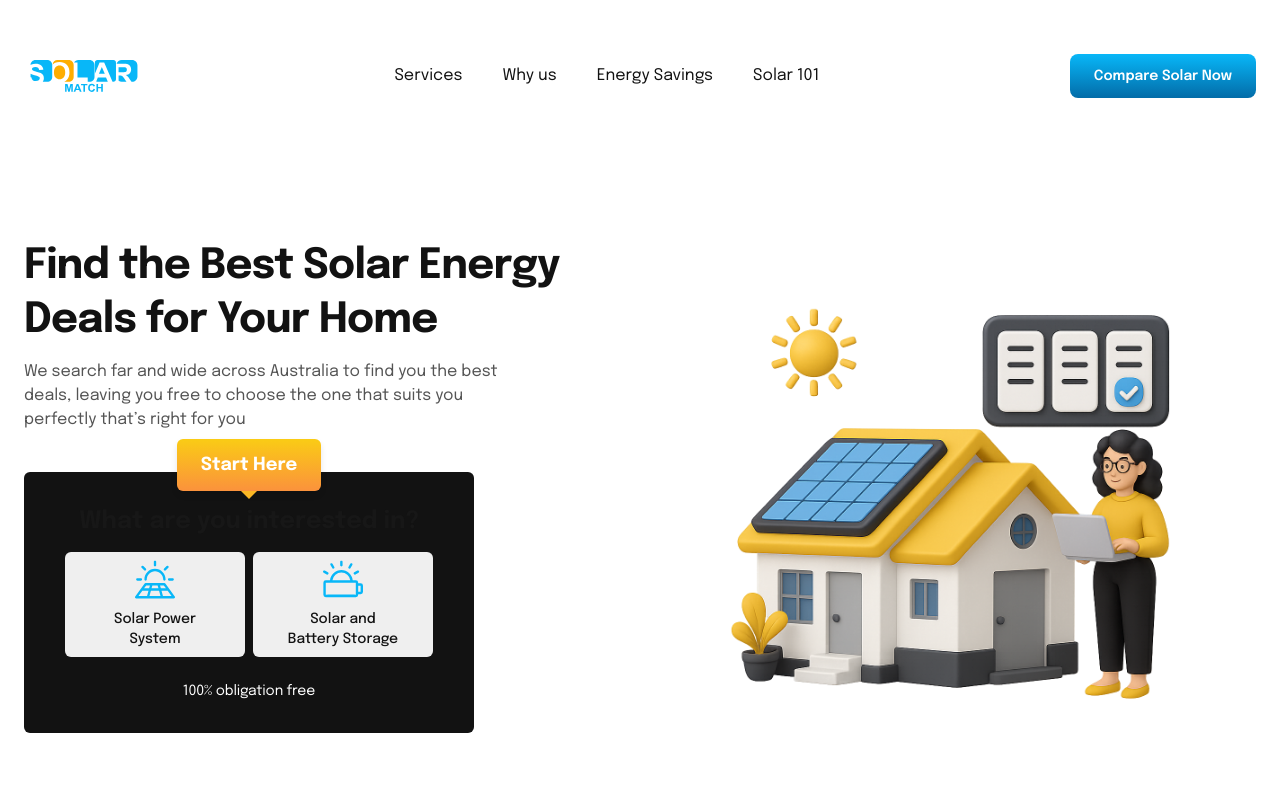
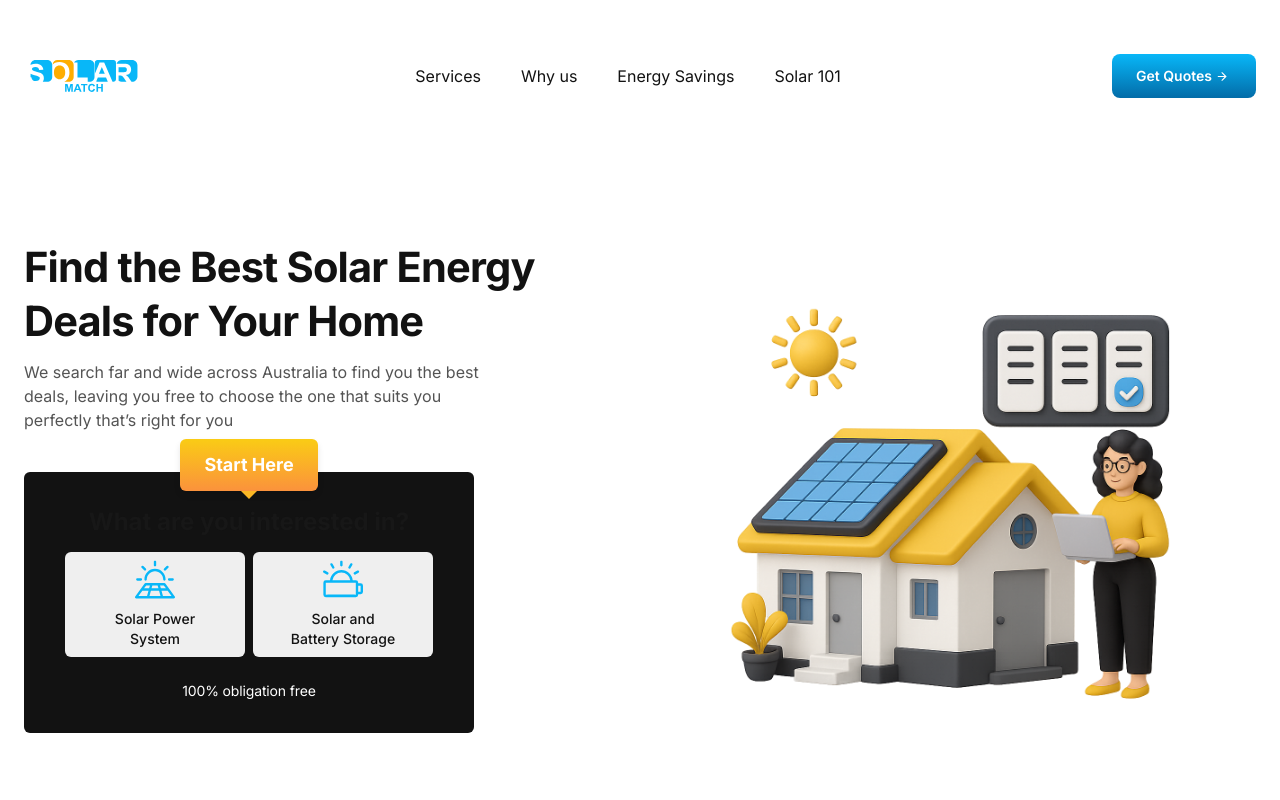
Before and after one commit to elghanbibadr/solarmatch, a Next.js app: page / in a window 1280 px wide. Shown: the top 800 px of the page. Built offline with nearby package versions, Linux system fonts and the light colour scheme; what react-google-recaptcha-v3 would draw is missing.

Commit message:
change site font

```diff
--- a/app/componenets/Navbar.tsx
+++ b/app/componenets/Navbar.tsx
@@ -2,6 +2,7 @@
 import Image from "next/image";
 import Link from "next/link";
 import logo from "@/public/solar-match-logo.svg";
+import { ArrowRight } from "lucide-react";
 
 const Navbar = () => {
 
@@ -36,7 +37,7 @@ const Navbar = () => {
       <div className="">
         <Link href="/questions">
         <button className=" bg-gradient-to-b flex items-center from-[#08B7F8] to-[#036ca8] font-medium  rounded-lg px-2 py-2 sm:px-6 text-xs md:text-sm tracking--tight text-nowrap capitalize text-white md:text-[1.1rem] md:font-semibold md:py-3  ">
-              Compare Solar Now
+        <span>Get Quotes{" "}</span> <ArrowRight className="h-[13px] inline-flex w-5"/>
             </button>
         </Link>
       </div>
--- a/app/componenets/SummaryForm.tsx
+++ b/app/componenets/SummaryForm.tsx
@@ -124,7 +124,7 @@ const SummaryForm = ({
       isOwner: true,
       roofType: selectedAnswers[2]?.text?.toLowerCase(),
       storeys,
-      tags: ["SL"],
+      tags: ["SMATCH"],
       comments: `energy bill: ${selectedAnswers[4]?.text?.toLowerCase()}`,
     };
 
--- a/app/layout.tsx
+++ b/app/layout.tsx
@@ -1,13 +1,13 @@
 import type { Metadata, Viewport } from "next";
-import { Epilogue } from "next/font/google";
+import {  Inter } from "next/font/google";
 import "./globals.css";
 import "aos/dist/aos.css";
 import "./globals.css"; // Your own global styles (if any)
 import AosInit from "./componenets/Aos";
 import RecaptchaProvider from "./componenets/RecaptchaProvider";
 
-const epilogue = Epilogue({
-  variable: "--font-epilogue",
+const inter = Inter({
+  variable: "--font-inter",
   subsets: ["latin"],
 });
 
@@ -31,7 +31,7 @@ export default function RootLayout({
   return (
     <html lang="en" >
       <body
-        className={` ${epilogue.className} ${epilogue.variable} antialiased`}
+        className={` ${inter.className} ${inter.variable} antialiased`}
       >
         <AosInit />
         <RecaptchaProvider>
```
Also changed, not shown: public/robots.txt (added).
